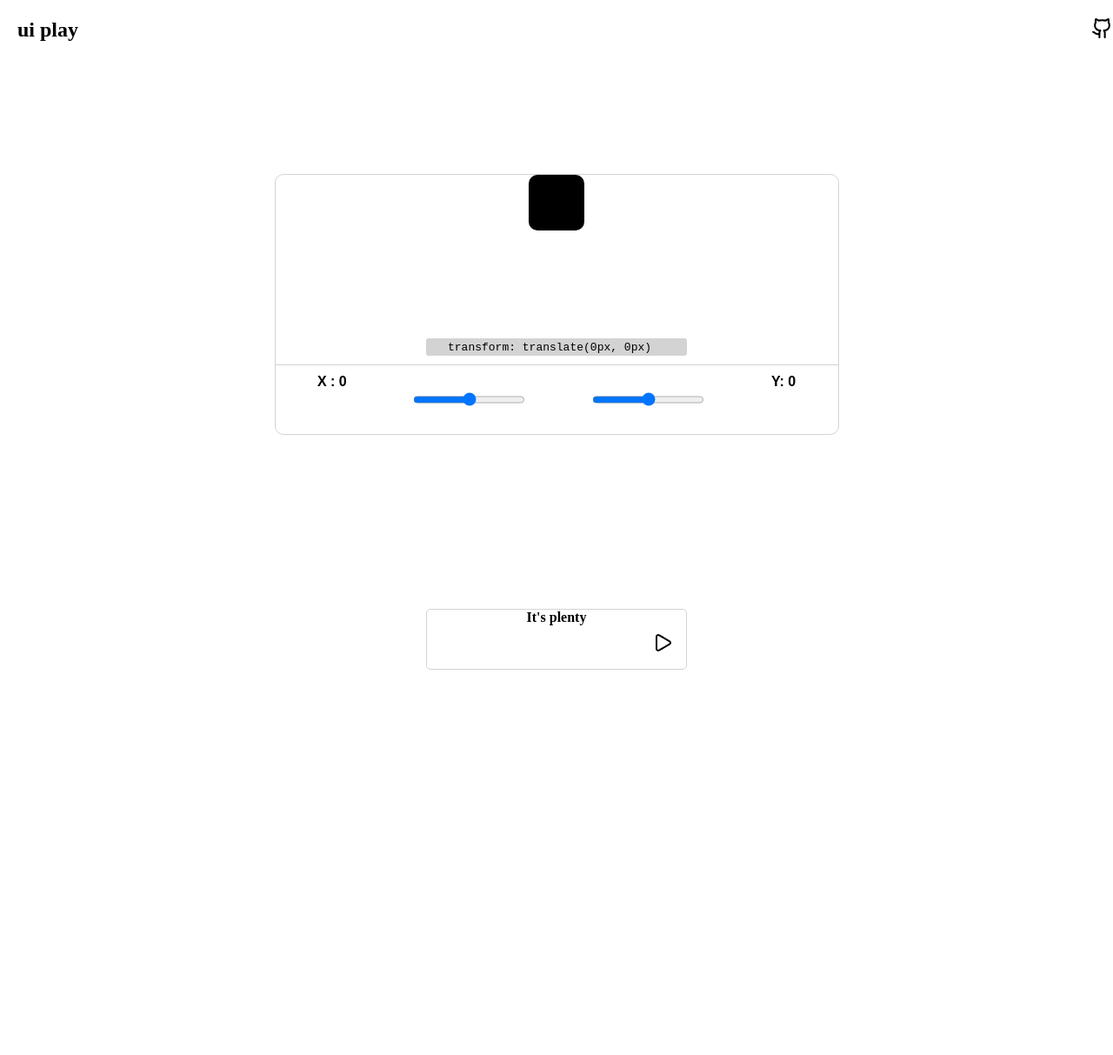
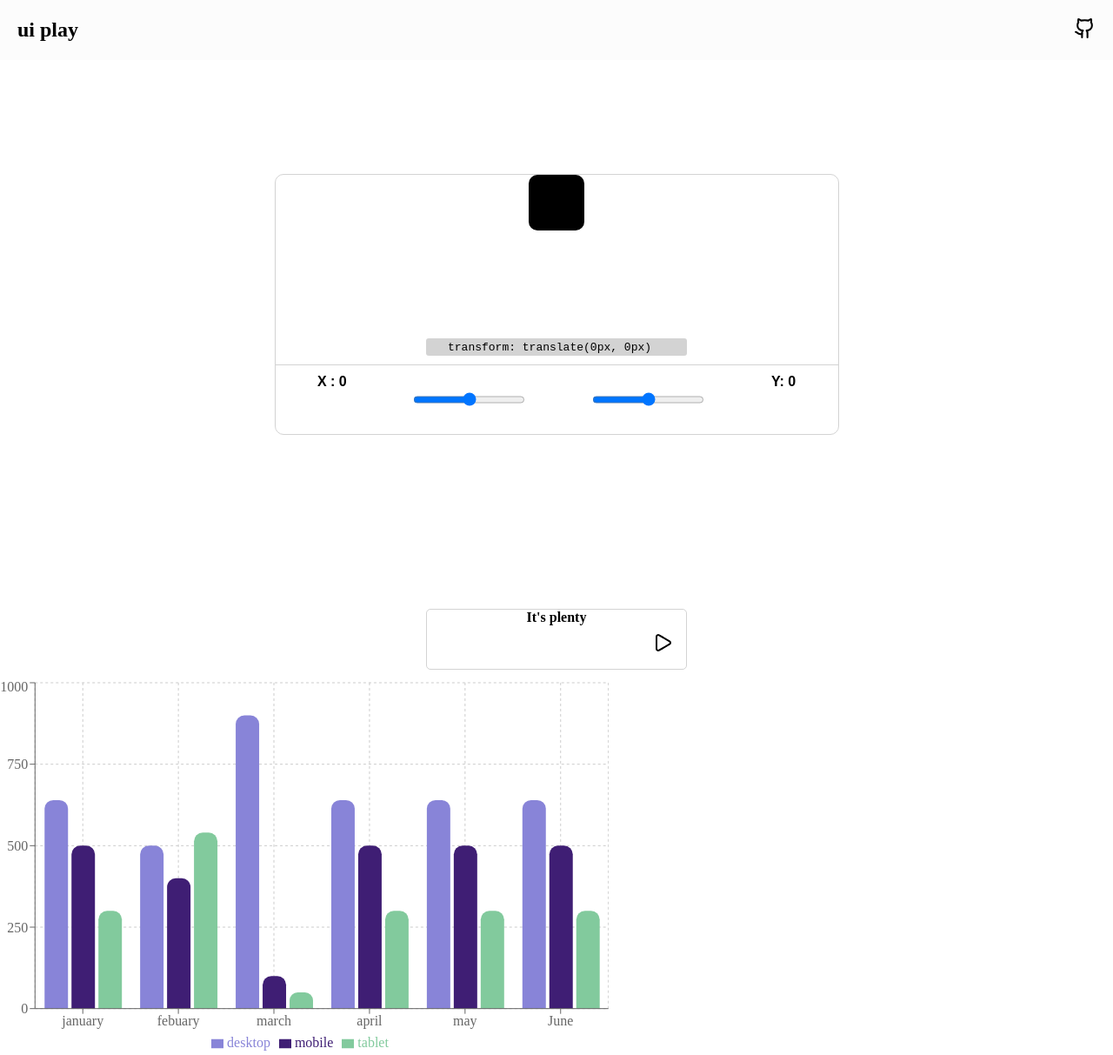
Before and after one commit to Genesispro-maker/ui-playground, a React (Vite) app in the folder ui/: page / in a window 1280 px wide. Shown: the whole page at 87% size. Before the commit the page ends 800 px from the top, so only its background shows below. Built offline with nearby package versions, Linux system fonts and the light colour scheme; a web font is replaced by a local one.

Commit message:
installed recharts

```diff
--- a/package.json
+++ b/package.json
@@ -1,6 +1,7 @@
 {
   "dependencies": {
     "@radix-ui/react-slider": "^1.3.6",
-    "lucide-react": "^0.562.0"
+    "lucide-react": "^0.562.0",
+    "recharts": "^3.6.0"
   }
 }
--- a/ui/src/App.tsx
+++ b/ui/src/App.tsx
@@ -1,4 +1,5 @@
 import { AudioVisualizer } from "./components/audio-visualizer";
+import { Charts } from "./components/charts";
 import { Header } from "./components/header";
 import { Illustration } from "./components/Illustration";
 function App(){
@@ -7,6 +8,7 @@ function App(){
      <Header />
      <Illustration />
      <AudioVisualizer />
+     <Charts />
     </>
    )
 }
--- a/ui/src/components/charts.tsx
+++ b/ui/src/components/charts.tsx
@@ -1,4 +1,26 @@
+import { ChartData } from "../utils/mockData";
+import { BarChart, Bar, XAxis, YAxis, CartesianGrid, Tooltip, Legend } from 'recharts';
+
 export function Charts(){
-  const mockData = []
-  return <h1>Charts</h1>
+   return (
+    <>
+      <BarChart style={{width: '100%', maxWidth: '700px', maxHeight: '70vh', aspectRatio: 1.618 }} responsive data={ChartData}
+       margin={{
+        top: 5,
+        right: 0,
+        left: 0,
+        bottom: 5,
+       }}
+      >
+        <CartesianGrid strokeDasharray="3, 3"/>
+        <XAxis dataKey="month"/>
+        <YAxis width="auto"/>
+        <Tooltip />
+        <Legend />
+        <Bar dataKey="desktop" fill="#8884d8" activeBar={{fill: "pink", stroke: "blue"}} radius={[10, 10, 0, 0]}/>
+        <Bar dataKey="mobile" fill="#3f1e74ff" activeBar={{fill: "gold", stroke: "purple"}} radius={[10, 10, 0, 0]}/>
+        <Bar dataKey="tablet" fill="#82ca9d" activeBar={{fill: "pink", stroke: "blue"}} radius={[10, 10, 0, 0]}/>
+      </BarChart>
+    </>
+   )
 }
--- a/ui/src/styles/header.module.css
+++ b/ui/src/styles/header.module.css
@@ -3,14 +3,14 @@
      top: 0;
      left: 0;
      right: 0;
-     width: 1300px;
+     width: 100%;
      padding: 20px;
      margin: auto;
      display: flex;
      justify-content: space-between;
      align-items: center;
      z-index: 1000;
-     background-color: hsl(0 0% 94% 0.6);
+     background-color: hsla(0, 0%, 98%, 0.6);
      backdrop-filter: blur(2px);
 }
 
--- /dev/null
+++ b/ui/src/utils/mockData.ts
@@ -0,0 +1,50 @@
+interface ChartType {
+    month: string,
+    desktop: number,
+    mobile: number,
+    tablet: number
+}
+
+export const ChartData : ChartType[] = [
+    {
+        month: "january",
+        desktop: 640,
+        mobile: 500,
+        tablet: 300,
+    },
+
+     {
+        month: "febuary",
+        desktop: 500,
+        mobile: 400,
+        tablet: 540,
+    },
+
+     {
+        month: "march",
+        desktop: 900,
+        mobile: 100,
+        tablet: 50,
+    },
+
+     {
+        month: "april",
+        desktop: 640,
+        mobile: 500,
+        tablet: 300,
+    },
+
+     {
+        month: "may",
+        desktop: 640,
+        mobile: 500,
+        tablet: 300,
+    },
+
+     {
+        month: "June",
+        desktop: 640,
+        mobile: 500,
+        tablet: 300,
+    },
+]
```
Also changed, not shown: 1 other file (tests, documents, lock files or other folders).
